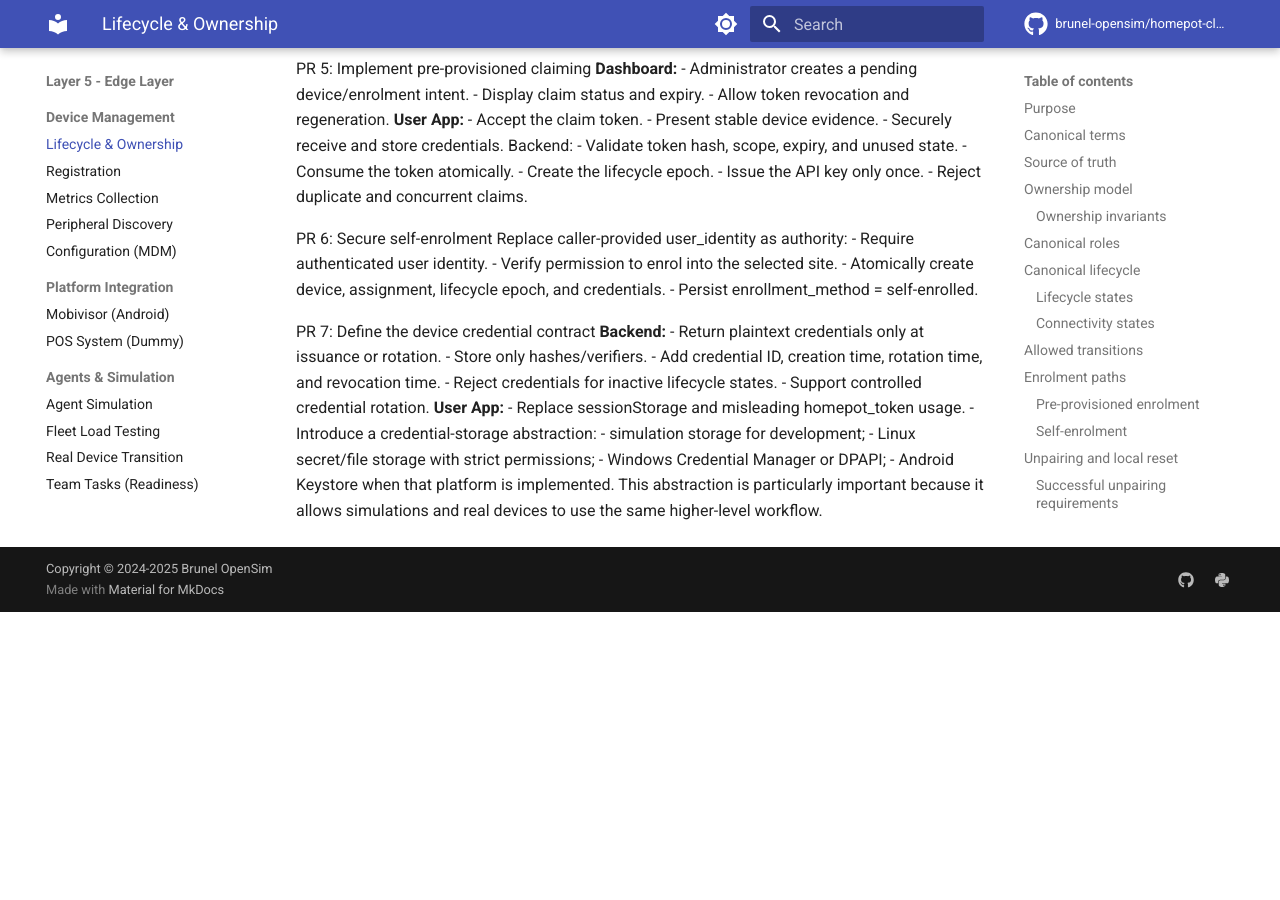
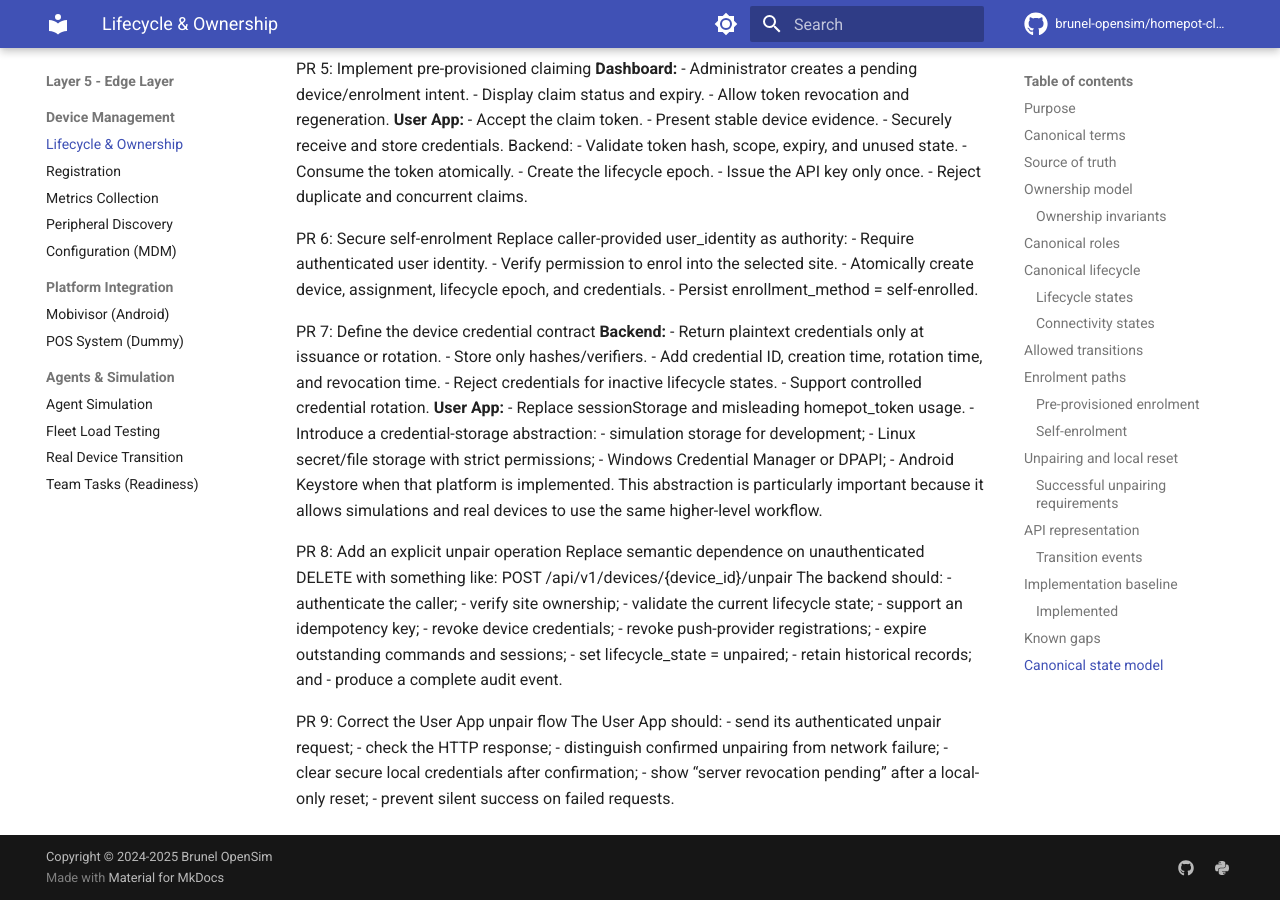
Before and after one commit to brunel-opensim/homepot-client, an MkDocs documentation site: the page built from docs/device-lifecycle-and-ownership.md, in a window 1280 px wide and 900 px high, scrolled down 9725 px. Built offline with MkDocs 1.6.1 and Material for MkDocs 9.7.7, drawn with Linux system fonts in a browser that asks for light colours; comment, search, counter and statistics services are not loaded; the version menu is left out; before the commit the page ends 10337 px from its top, so only the background shows below that.

Commit message:
docs: add PR 9 specification to device lifecycle doc

```diff
--- a/docs/device-lifecycle-and-ownership.md
+++ b/docs/device-lifecycle-and-ownership.md
@@ -335,3 +335,27 @@
   - Windows Credential Manager or DPAPI;
   - Android Keystore when that platform is implemented.
 This abstraction is particularly important because it allows simulations and real devices to use the same higher-level workflow.
+
+PR 8: Add an explicit unpair operation
+Replace semantic dependence on unauthenticated DELETE with something like:
+POST /api/v1/devices/{device_id}/unpair
+The backend should:
+- authenticate the caller;
+- verify site ownership;
+- validate the current lifecycle state;
+- support an idempotency key;
+- revoke device credentials;
+- revoke push-provider registrations;
+- expire outstanding commands and sessions;
+- set lifecycle_state = unpaired;
+- retain historical records; and
+- produce a complete audit event.
+
+PR 9: Correct the User App unpair flow
+The User App should:
+- send its authenticated unpair request;
+- check the HTTP response;
+- distinguish confirmed unpairing from network failure;
+- clear secure local credentials after confirmation;
+- show “server revocation pending” after a local-only reset;
+- prevent silent success on failed requests.
```
